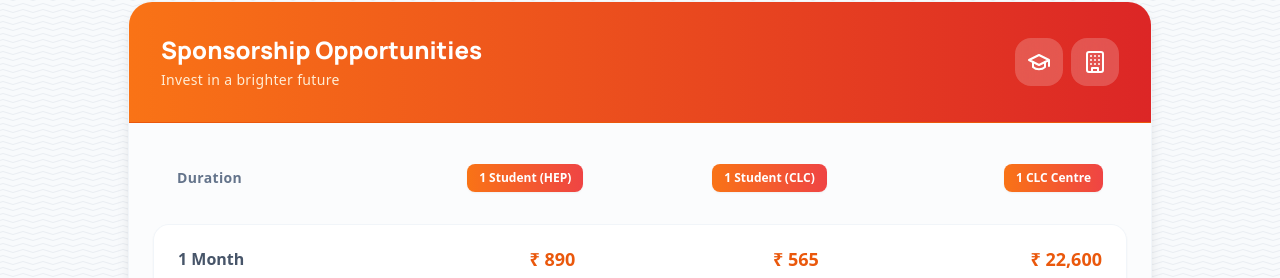
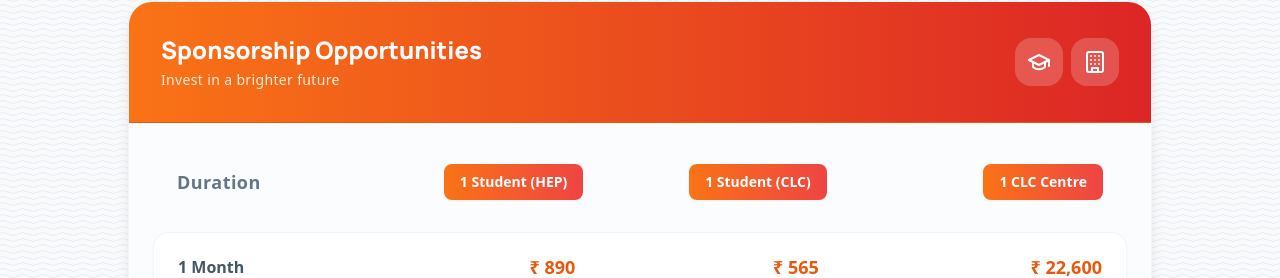
Before and after one commit to Shameelmya/nem-website, a React (Vite) app: page / in a window 1280 px wide. Shown: the part 4679-4957 px from the top of the page. Built offline with nearby package versions, Linux system fonts and the light colour scheme.

Commit message:
Increase font size for Duration and student labels

```diff
--- a/src/App.jsx
+++ b/src/App.jsx
@@ -106,19 +106,19 @@ const SponsorshipTables = () => (
         <table className="w-full text-left border-separate border-spacing-y-4">
           <thead>
             <tr>
-              <th className="pb-4 pl-6 font-bold text-slate-500 text-sm tracking-wide w-[20%]">Duration</th>
+              <th className="pb-4 pl-6 font-bold text-slate-500 text-lg tracking-wide w-[20%]">Duration</th>
               <th className="pb-4 text-right w-[25%] px-2">
-                <span className="inline-block bg-gradient-to-r from-orange-500 to-red-500 text-white text-xs font-bold px-3 py-1.5 rounded-lg shadow-sm">
+                <span className="inline-block bg-gradient-to-r from-orange-500 to-red-500 text-white text-sm font-bold px-4 py-2 rounded-lg shadow-sm">
                   1 Student (HEP)
                 </span>
               </th>
               <th className="pb-4 text-right w-[25%] px-2">
-                <span className="inline-block bg-gradient-to-r from-orange-500 to-red-500 text-white text-xs font-bold px-3 py-1.5 rounded-lg shadow-sm">
+                <span className="inline-block bg-gradient-to-r from-orange-500 to-red-500 text-white text-sm font-bold px-4 py-2 rounded-lg shadow-sm">
                   1 Student (CLC)
                 </span>
               </th>
               <th className="pb-4 pr-6 text-right w-[30%]">
-                <span className="inline-block bg-gradient-to-r from-orange-500 to-red-500 text-white text-xs font-bold px-3 py-1.5 rounded-lg shadow-sm">
+                <span className="inline-block bg-gradient-to-r from-orange-500 to-red-500 text-white text-sm font-bold px-4 py-2 rounded-lg shadow-sm">
                   1 CLC Centre
                 </span>
               </th>
```
